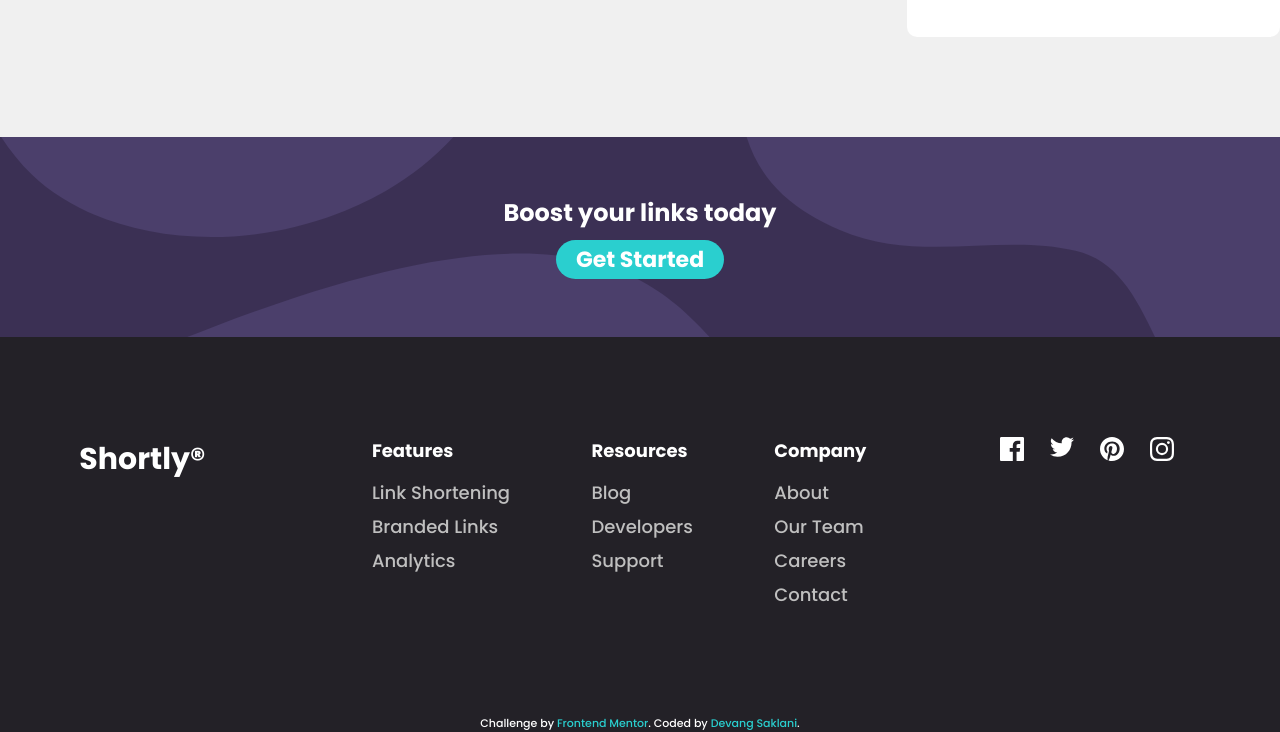
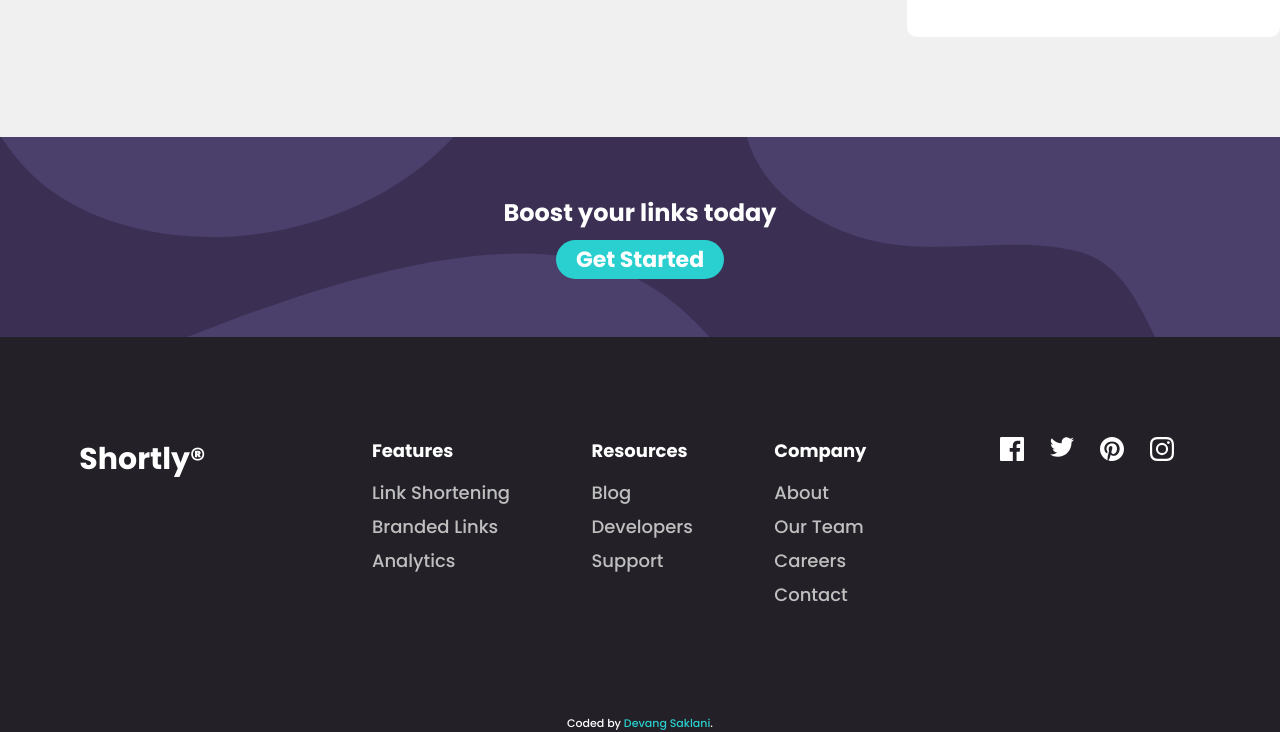
Before and after one commit to Devang47/URL-Shortener, a plain HTML site: page index.html in a window 1280 px wide. Shown: the part 1564-2296 px from the top of the page. Drawn offline with nearby package versions, Linux system fonts and the light colour scheme.

Commit message:
Update index.html

```diff
--- a/index.html
+++ b/index.html
@@ -189,10 +189,7 @@
         </div>
       </footer>
       <div class="attribution">
-        Challenge by
-        <a href="https://www.frontendmentor.io?ref=challenge" target="_blank"
-          >Frontend Mentor</a
-        >. Coded by <a href="#">Devang Saklani</a>.
+         Coded by <a href="devang-saklani">Devang Saklani</a>.
       </div>
     </div>
     <script src="https://unpkg.com/aos@next/dist/aos.js"></script>
```
